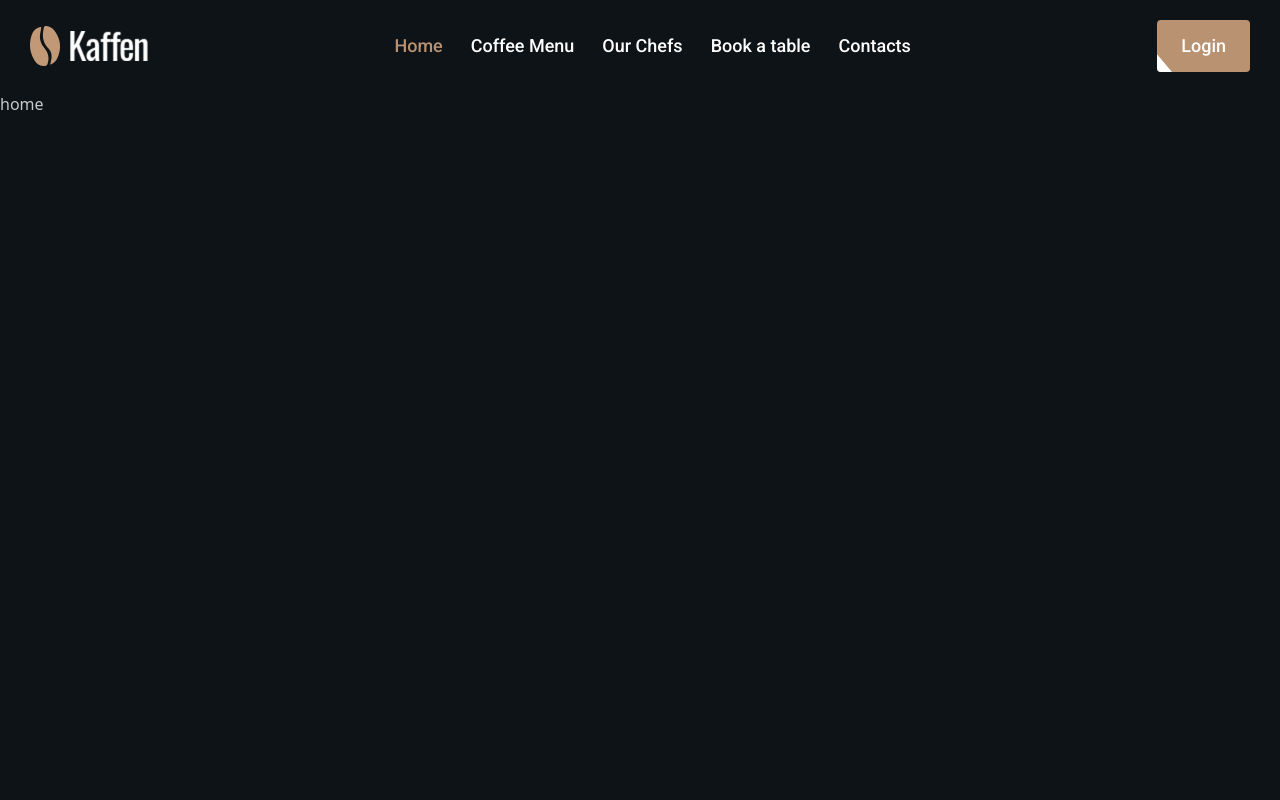
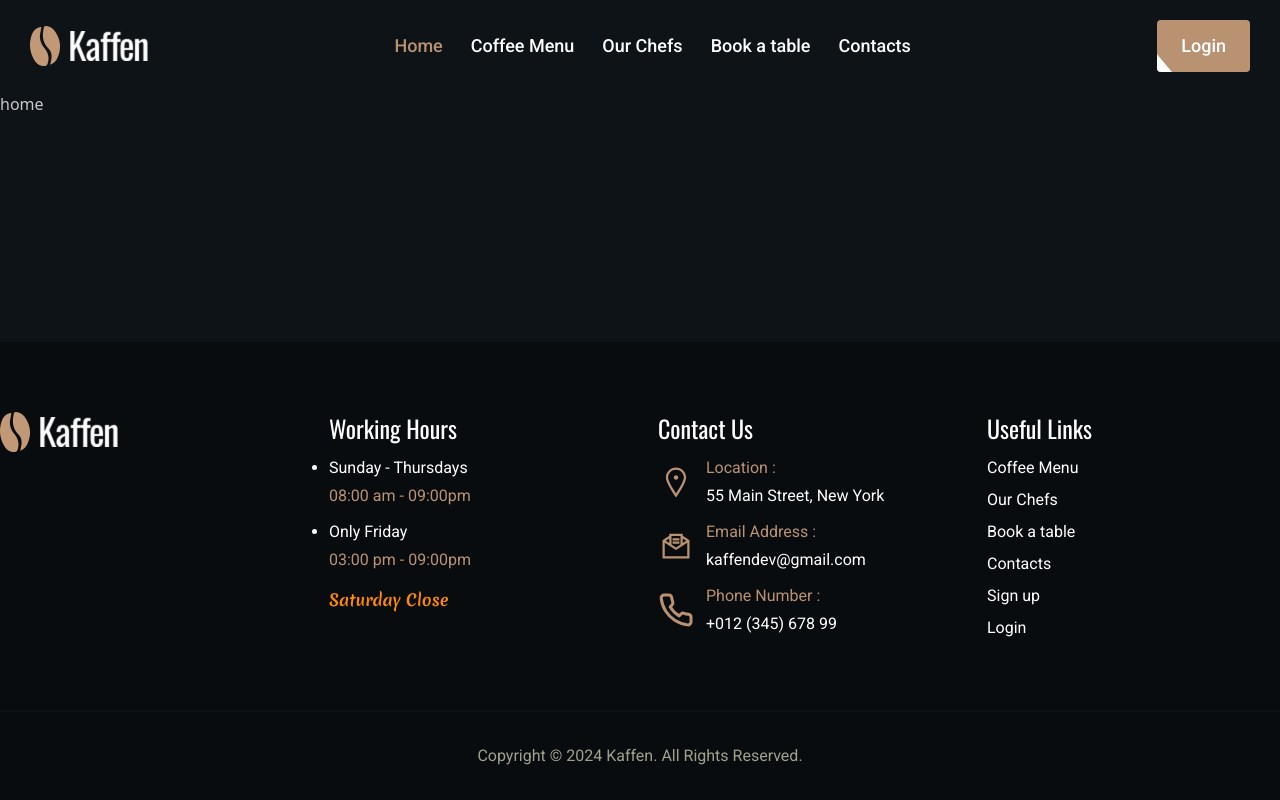
Before and after one commit to 44fahadhasan/b9a9-real-estate-44fahadhasan, a React (Vite) app: page / in a window 1280 px wide. Built offline with nearby package versions, Linux system fonts and the light colour scheme; no server answers.

Commit message:
added footer section of website

```diff
--- a/src/Root/Root.jsx
+++ b/src/Root/Root.jsx
@@ -1,11 +1,19 @@
 import { Outlet } from "react-router-dom";
+import Footer from "../pages/shared/Footer/Footer";
 import Navbar from "../pages/shared/Navbar/Navbar";
 
 const Root = () => {
   return (
     <div>
-      <Navbar />
-      <Outlet />
+      <nav>
+        <Navbar />
+      </nav>
+      <main className="min-h-[calc(100vh-550px)]">
+        <Outlet />
+      </main>
+      <footer>
+        <Footer />
+      </footer>
     </div>
   );
 };
--- /dev/null
+++ b/src/pages/shared/Footer/Footer.jsx
@@ -0,0 +1,132 @@
+import { FiPhone } from "react-icons/fi";
+import {
+  LiaEnvelopeOpenTextSolid,
+  LiaMapMarkerAltSolid,
+} from "react-icons/lia";
+import { Link } from "react-router-dom";
+import logo from "../../../assets/images/logo.png";
+
+const Footer = () => {
+  return (
+    <div className="roboto divide-y-2 divide-base-100 bg-base-200 text-secondary">
+      {/* footer top */}
+      <div className="container mx-auto grid gap-9 justify-items-center sm:justify-items-start	  justify-center sm:grid-cols-3 lg:grid-cols-4 py-[70px]">
+        {/* logo */}
+        <div className="">
+          <div className=" w-[118px]">
+            <Link to="/">
+              <img src={logo} alt="logo" className="object-cover w-full" />
+            </Link>
+          </div>
+        </div>
+
+        <div className="space-y-3">
+          <h3 className="oswald text-2xl">Working Hours</h3>
+          <ul className="space-y-1 text-base">
+            <li className="list-disc">Sunday - Thursdays</li>
+            <li className="text-primary">08:00 am - 09:00pm</li>
+          </ul>
+          <ul className="space-y-1 text-base">
+            <li className="list-disc">Only Friday</li>
+            <li className="text-primary">03:00 pm - 09:00pm</li>
+            <li className="text-[#FF8A00] font-bold merienda pt-3">
+              Saturday Close
+            </li>
+          </ul>
+        </div>
+
+        <div className="space-y-3">
+          <h3 className="oswald text-2xl">Contact Us</h3>
+          <ul className="space-y-1 text-base">
+            <div className="flex items-center gap-3">
+              <div className="text-primary text-4xl ">
+                <LiaMapMarkerAltSolid />
+              </div>
+              <div className="space-y-1">
+                <li className="text-primary">Location :</li>
+                <li>55 Main Street, New York</li>
+              </div>
+            </div>
+          </ul>
+          <ul className="space-y-1 text-base">
+            <div className="flex items-center gap-3">
+              <div className="text-primary text-4xl ">
+                <LiaEnvelopeOpenTextSolid />
+              </div>
+              <div className="space-y-1">
+                <li className="text-primary">Email Address :</li>
+                <li>kaffendev@gmail.com</li>
+              </div>
+            </div>
+          </ul>
+          <ul className="space-y-1 text-base">
+            <div className="flex items-center gap-3">
+              <div className="text-primary text-4xl ">
+                <FiPhone />
+              </div>
+              <div className="space-y-1">
+                <li className="text-primary">Phone Number :</li>
+                <li>+012 (345) 678 99</li>
+              </div>
+            </div>
+          </ul>
+        </div>
+
+        <div className="space-y-3">
+          <h3 className="oswald text-2xl">Useful Links</h3>
+          <ul className="space-y-2 text-base">
+            <li>
+              <Link
+                className="hover:underline hover:text-primary"
+                to="coffe-menu"
+              >
+                Coffee Menu
+              </Link>
+            </li>
+            <li>
+              <Link
+                className="hover:underline hover:text-primary"
+                to="our-chefs"
+              >
+                Our Chefs
+              </Link>
+            </li>
+            <li>
+              <Link
+                className="hover:underline hover:text-primary"
+                to="reservation"
+              >
+                Book a table
+              </Link>
+            </li>
+            <li>
+              <Link
+                className="hover:underline hover:text-primary"
+                to="contacts"
+              >
+                Contacts
+              </Link>
+            </li>
+            <li>
+              <Link className="hover:underline hover:text-primary" to="signup">
+                Sign up
+              </Link>
+            </li>
+            <li>
+              <Link className="hover:underline hover:text-primary" to="login">
+                Login
+              </Link>
+            </li>
+          </ul>
+        </div>
+      </div>
+
+      {/* footer bottom */}
+      <div className="py-8 text-base text-center text-secondary-content">
+        Copyright © 2024 Kaffen. All Rights Reserved.
+      </div>
+    </div>
+  );
+};
+
+export default Footer;
--- a/tailwind.config.js
+++ b/tailwind.config.js
@@ -11,7 +11,7 @@ export default {
         mydarktheme: {
           primary: "#b99272",
           secondary: "#fff",
-          "secondary-content": "#fff9",
+          "secondary-content": "#9FA18C",
           "base-100": "#0e1317",
           "base-200": "#090c0f",
           warning: "#ff8a00",
```
